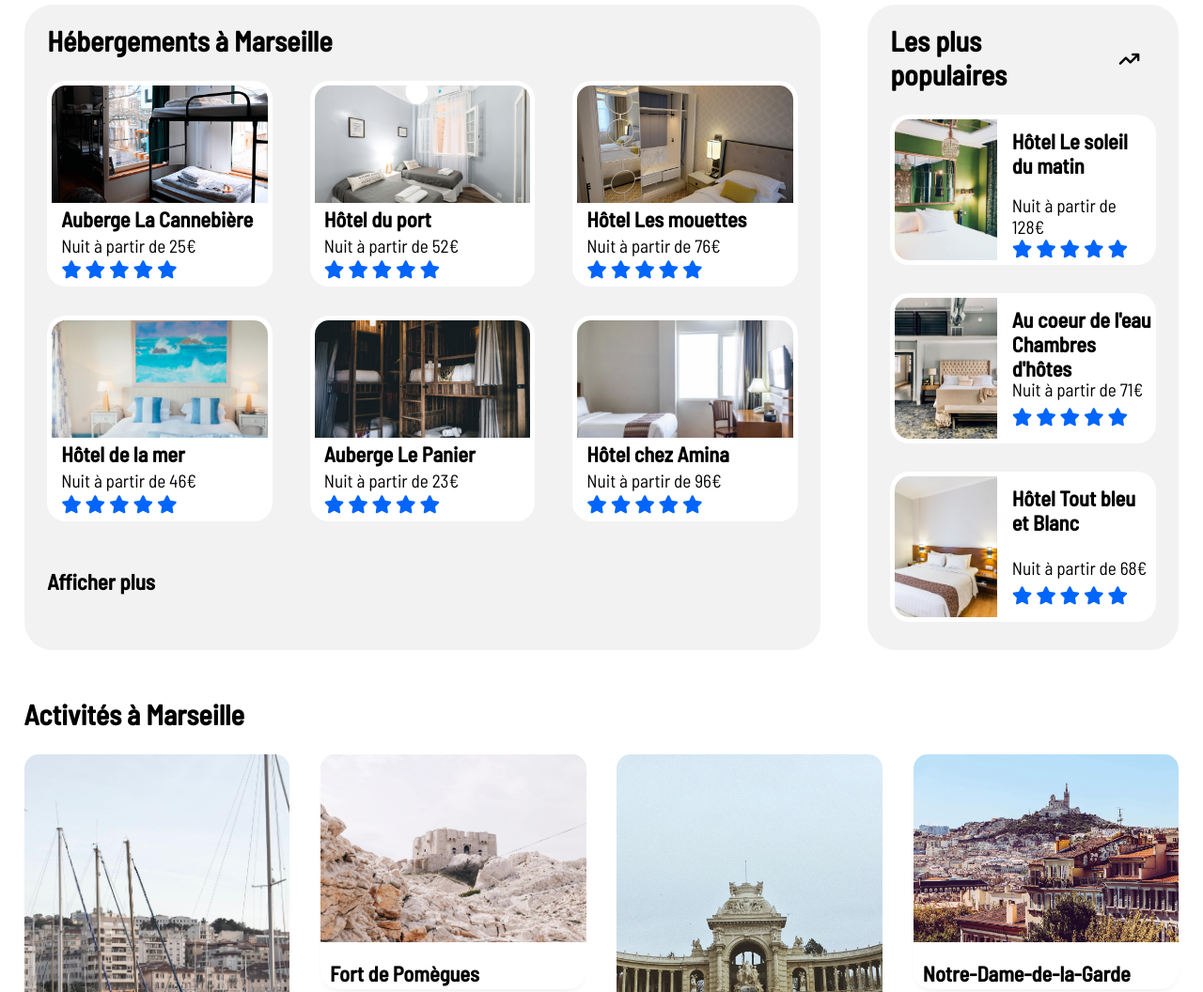
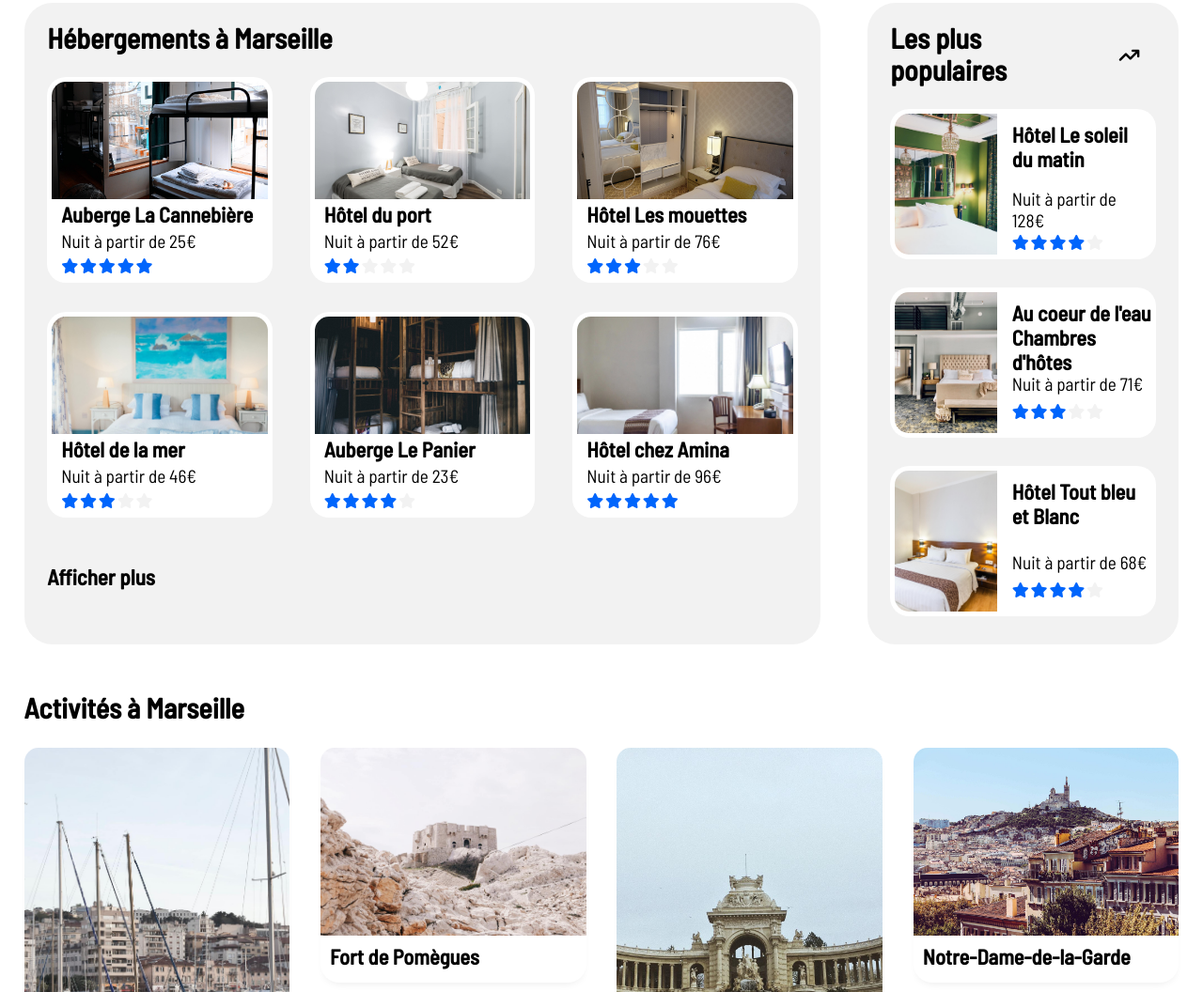
Before and after one commit to ChristopherSemard/Booki---Exercice-integration-CSS, a plain HTML site: page index.html in a window 1280 px wide. Shown: the part 413-1469 px from the top of the page at 94% size. Drawn offline with nearby package versions, Linux system fonts and the light colour scheme.

Commit message:
Fix hover filtres & activités

```diff
--- a/index.html
+++ b/index.html
@@ -6,6 +6,7 @@
     <meta http-equiv="X-UA-Compatible" content="IE=edge">
     <meta name="viewport" content="width=device-width, initial-scale=1.0">
     <title>Document</title>
+    <link rel="stylesheet" href="https://cdnjs.cloudflare.com/ajax/libs/normalize/8.0.1/normalize.min.css">
     <link rel="stylesheet" href="style.css">
     <script src="https://kit.fontawesome.com/c52cbb9b58.js" crossorigin="anonymous"></script>
 </head>
@@ -15,14 +16,12 @@
     <header>
         <img src="./images/logo/Booki@3x.png" alt="Logo de Booki">
         <nav>
-            <ul>
                 <a href="#lien_hebergements">
-                    <li>Hébergements</li>
+                    <span class="nav_item">Hébergements</span>
                 </a>
                 <a href="#lien_activites">
-                    <li>Activités</li>
+                    <span class="nav_item">Activités</span>
                 </a>
-            </ul>
         </nav>
     </header>
 
@@ -79,17 +78,17 @@
                     <article>
                         <div class="imgarticle">
                             <img src="./images/hebergements/2_large/emile-guillemot-Bj_rcSC5XfE-unsplash.jpg"
-                                alt="Image hébergement populaire">
+                                alt="Image hébergement Hôtel Le soleil du matin">
                         </div>
                         <div class="description">
                             <h3>Hôtel Le soleil du matin</h3>
                             <p>Nuit à partir de 128€</p>
                             <div class="note">
-                                <i class="fa-solid fa-star"></i>
-                                <i class="fa-solid fa-star"></i>
-                                <i class="fa-solid fa-star"></i>
-                                <i class="fa-solid fa-star"></i>
-                                <i class="fa-solid fa-star"></i>
+                                <i class="fa-solid fa-star blue-color"></i>
+                                <i class="fa-solid fa-star blue-color"></i>
+                                <i class="fa-solid fa-star blue-color"></i>
+                                <i class="fa-solid fa-star blue-color"></i>
+                                <i class="fa-solid fa-star grey-color"></i>
                             </div>
                         </div>
                     </article>
@@ -98,18 +97,18 @@
                     <article>
                         <div class="imgarticle">
                             <img src="./images/hebergements/2_large/aw-creative-VGs8z60yT2c-unsplash.jpg"
-                                alt="Image hébergement populaire">
+                                alt="Image hébergement Au coeur de l'eau Chambres d'hôtes">
                         </div>
                         <div class="description">
                             <h3>Au coeur de l'eau Chambres d'hôtes</h3>
                             <p>Nuit à partir de 71€</p>
                             <!-- NOTE -->
                             <div class="note">
-                                <i class="fa-solid fa-star"></i>
-                                <i class="fa-solid fa-star"></i>
-                                <i class="fa-solid fa-star"></i>
-                                <i class="fa-solid fa-star"></i>
-                                <i class="fa-solid fa-star"></i>
+                                <i class="fa-solid fa-star blue-color"></i>
+                                <i class="fa-solid fa-star blue-color"></i>
+                                <i class="fa-solid fa-star blue-color"></i>
+                                <i class="fa-solid fa-star grey-color"></i>
+                                <i class="fa-solid fa-star grey-color"></i>
                             </div>
                         </div>
                     </article>
@@ -118,18 +117,18 @@
                     <article>
                         <div class="imgarticle">
                             <img src="./images/hebergements/2_large/febrian-zakaria-sjvU0THccQA-unsplash.jpg"
-                                alt="Image hébergement populaire">
+                                alt="Image hébergement Hôtel Tout bleu et Blanc">
                         </div>
                         <div class="description">
                             <h3>Hôtel Tout bleu et Blanc</h3>
                             <p>Nuit à partir de 68€</p>
                             <!-- NOTE -->
                             <div class="note">
-                                <i class="fa-solid fa-star"></i>
-                                <i class="fa-solid fa-star"></i>
-                                <i class="fa-solid fa-star"></i>
-                                <i class="fa-solid fa-star"></i>
-                                <i class="fa-solid fa-star"></i>
+                                <i class="fa-solid fa-star blue-color"></i>
+                                <i class="fa-solid fa-star blue-color"></i>
+                                <i class="fa-solid fa-star blue-color"></i>
+                                <i class="fa-solid fa-star blue-color"></i>
+                                <i class="fa-solid fa-star grey-color"></i>
                             </div>
                         </div>
                     </article>
@@ -150,11 +149,11 @@
                         <p>Nuit à partir de 25€</p>
                         <!-- NOTE -->
                         <div class="note">
-                            <i class="fa-solid fa-star"></i>
-                            <i class="fa-solid fa-star"></i>
-                            <i class="fa-solid fa-star"></i>
-                            <i class="fa-solid fa-star"></i>
-                            <i class="fa-solid fa-star"></i>
+                            <i class="fa-solid fa-star blue-color"></i>
+                            <i class="fa-solid fa-star blue-color"></i>
+                            <i class="fa-solid fa-star blue-color"></i>
+                            <i class="fa-solid fa-star blue-color"></i>
+                            <i class="fa-solid fa-star blue-color"></i>
                         </div>
                     </article>
                 </a>
@@ -168,11 +167,11 @@
                         <p>Nuit à partir de 52€</p>
                         <!-- NOTE -->
                         <div class="note">
-                            <i class="fa-solid fa-star"></i>
-                            <i class="fa-solid fa-star"></i>
-                            <i class="fa-solid fa-star"></i>
-                            <i class="fa-solid fa-star"></i>
-                            <i class="fa-solid fa-star"></i>
+                            <i class="fa-solid fa-star blue-color"></i>
+                            <i class="fa-solid fa-star blue-color"></i>
+                            <i class="fa-solid fa-star grey-color"></i>
+                            <i class="fa-solid fa-star grey-color"></i>
+                            <i class="fa-solid fa-star grey-color"></i>
                         </div>
                     </article>
                 </a>
@@ -186,11 +185,11 @@
                         <p>Nuit à partir de 76€</p>
                         <!-- NOTE -->
                         <div class="note">
-                            <i class="fa-solid fa-star"></i>
-                            <i class="fa-solid fa-star"></i>
-                            <i class="fa-solid fa-star"></i>
-                            <i class="fa-solid fa-star"></i>
-                            <i class="fa-solid fa-star"></i>
+                            <i class="fa-solid fa-star blue-color"></i>
+                            <i class="fa-solid fa-star blue-color"></i>
+                            <i class="fa-solid fa-star blue-color"></i>
+                            <i class="fa-solid fa-star grey-color"></i>
+                            <i class="fa-solid fa-star grey-color"></i>
                         </div>
                     </article>
                 </a>
@@ -204,11 +203,11 @@
                         <p>Nuit à partir de 46€</p>
                         <!-- NOTE -->
                         <div class="note">
-                            <i class="fa-solid fa-star"></i>
-                            <i class="fa-solid fa-star"></i>
-                            <i class="fa-solid fa-star"></i>
-                            <i class="fa-solid fa-star"></i>
-                            <i class="fa-solid fa-star"></i>
+                            <i class="fa-solid fa-star blue-color"></i>
+                            <i class="fa-solid fa-star blue-color"></i>
+                            <i class="fa-solid fa-star blue-color"></i>
+                            <i class="fa-solid fa-star grey-color"></i>
+                            <i class="fa-solid fa-star grey-color"></i>
                         </div>
                     </article>
                 </a>
@@ -222,11 +221,11 @@
                         <p>Nuit à partir de 23€</p>
                         <!-- NOTE -->
                         <div class="note">
-                            <i class="fa-solid fa-star"></i>
-                            <i class="fa-solid fa-star"></i>
-                            <i class="fa-solid fa-star"></i>
-                            <i class="fa-solid fa-star"></i>
-                            <i class="fa-solid fa-star"></i>
+                            <i class="fa-solid fa-star blue-color"></i>
+                            <i class="fa-solid fa-star blue-color"></i>
+                            <i class="fa-solid fa-star blue-color"></i>
+                            <i class="fa-solid fa-star blue-color"></i>
+                            <i class="fa-solid fa-star grey-color"></i>
                         </div>
                     </article>
                 </a>
@@ -240,11 +239,11 @@
                         <p>Nuit à partir de 96€</p>
                         <!-- NOTE -->
                         <div class="note">
-                            <i class="fa-solid fa-star"></i>
-                            <i class="fa-solid fa-star"></i>
-                            <i class="fa-solid fa-star"></i>
-                            <i class="fa-solid fa-star"></i>
-                            <i class="fa-solid fa-star"></i>
+                            <i class="fa-solid fa-star blue-color"></i>
+                            <i class="fa-solid fa-star blue-color"></i>
+                            <i class="fa-solid fa-star blue-color"></i>
+                            <i class="fa-solid fa-star blue-color"></i>
+                            <i class="fa-solid fa-star blue-color"></i>
                         </div>
                     </article>
                 </a>
--- a/style.css
+++ b/style.css
@@ -16,7 +16,7 @@ input::placeholder{
     color: black;
 }
 
-header ul {
+header nav {
     list-style-type: none;
     display: flex;
     padding: 0px;
@@ -24,7 +24,7 @@ header ul {
     height: 40px;
 }
 
-header ul a {
+header nav a {
     width: 50%;
     height: 100%;
     border-bottom: #f2f2f2 4px solid;
@@ -32,7 +32,7 @@ header ul a {
     font-size: 18px;
 }
 
-header ul a:hover {
+header nav a:hover {
     border-bottom: #0065FC 4px solid;
     text-align: center;
     color: #0065FC;
@@ -47,6 +47,18 @@ header img {
 
 .search {
     padding: 0% 5%;
+}
+
+
+.grey-color {
+	font-size: 16px;
+	margin-right: -2px;
+	color: #f2f2f2;
+}
+.blue-color {
+	font-size: 16px;
+	margin-right: -2px;
+	color: #0065FC;
 }
 
 form {
@@ -118,13 +130,14 @@ button i {
     border-radius: 50px;
 }
 
-.filter:hover i:hover {
+.filter:hover i{
     color: #ffffff;
     margin: 0px;
     background-color: #0065FC;
     margin: auto;
     padding: 12px;
     border-radius: 50px;
+
 }
 
 .filter:hover {
@@ -227,21 +240,13 @@ aside div h2 {
     padding-left: 10px;
 }
 
-.note i {
-     color: #0065FC;
-}
-
-.note i .gris{
-     color: #f2f2f2;
-}
-
 .fa-arrow-trend-up{
     color: #000000;
     margin: auto;
 }
 
 .activities article {
-     height: 200px;
+    height: 180px;
     border-radius: 20px;
     box-shadow: 0px 5px 10px -5px #e7e7e7;
     margin-bottom: 20px;
@@ -260,6 +265,11 @@ article p {
     padding-left: 10px;
 }
 
+.activities article h3 {
+	height:30px;
+	align-self: flex-end;
+}
+
 h3 {
     margin: 10px 0px;
     padding: 0px;
@@ -267,7 +277,7 @@ h3 {
 
 article h3 {
     margin: 0px;
-     padding: 10px 0 0 10px;
+    padding: 0px 0 0 10px;
 }
 
 aside {
@@ -350,6 +360,7 @@ p i {
 
     .popular h3 {
         width: 100%;
+		 padding:10px 0 0 10px;
     }
 
     .popular p {
@@ -370,6 +381,25 @@ p i {
         padding:0%;
     }
 
+
+	.activities article img {
+		width: 100%;
+		height: 140px;
+		border-radius: 15px 15px 0px 0px;
+		object-fit: cover;
+   }
+
+   article p {
+		margin: 0px;
+		padding-left: 10px;
+   }
+
+   .activities article h3 {
+	   height:30px;
+	   align-self: flex-end;
+   }
+
+
     button {
         width: 30%;
         background-color: #0065FC;
@@ -381,8 +411,7 @@ p i {
     #text_button {
         display: contents;
         color: #ffffff;
-         font-size: larger;
-         font-weight: bold;
+
     }
 
     .fa-magnifying-glass, .fa-magnifying-glass:before, .fa-search:before {
@@ -535,11 +564,6 @@ p i {
         height: 40%;
     }
 
-    .activities article h3 {
-         display:flex;
-         flex-wrap: wrap;
-    }
-
     .activities article {
         height: 100%;
         border-radius: 20px;
@@ -570,9 +594,10 @@ p i {
     }
 
     .activities article h3 {
-         height:30px;
+        height:40px;
         align-self: flex-end;
     }
+
 
     footer {
         margin-top: 50px;
@@ -605,34 +630,31 @@ p i {
     header nav {
         width: 100%;
         max-width: 500px;
-    }
-
-    header ul {
-         list-style-type: none;
         display: flex;
         padding: 0px;
         margin: 0px;
         height: 100%;
+		 display:flex;
     }
 
-    header ul a {
+    header nav a {
         border-bottom: none;
         border-top: #f2f2f2 4px solid;
-         display: flex;
+		 display:flex;
     }
 
-    header ul li {
+	header nav a .nav_item{
         margin: auto;
     }
 
-    header ul a:hover {
+    header nav a:hover {
         border-bottom: none;
         border-top: #0065FC 4px solid;
     }
 
     header img {
-         -webkit-animation: slide-right 1s cubic-bezier(0.600, -0.280, 0.735, 0.045) reverse ;
-         animation: slide-right 1s cubic-bezier(0.600, -0.280, 0.735, 0.045) reverse ;
+        -webkit-animation: slide-right 1.5s cubic-bezier(0.600, -0.280, 0.735, 0.045) reverse ;
+        animation: slide-right 1.5s cubic-bezier(0.600, -0.280, 0.735, 0.045) reverse ;
     }
 
 }
```
Lines whose indentation alone changed are shown as unchanged.
